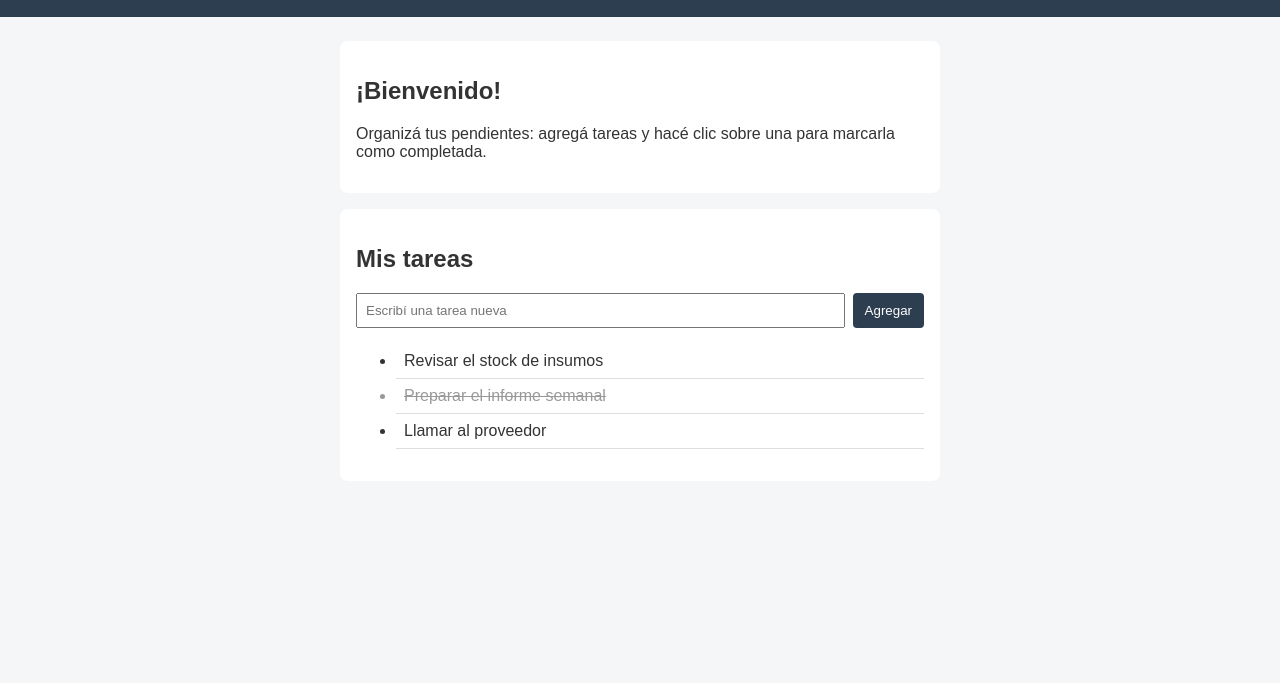
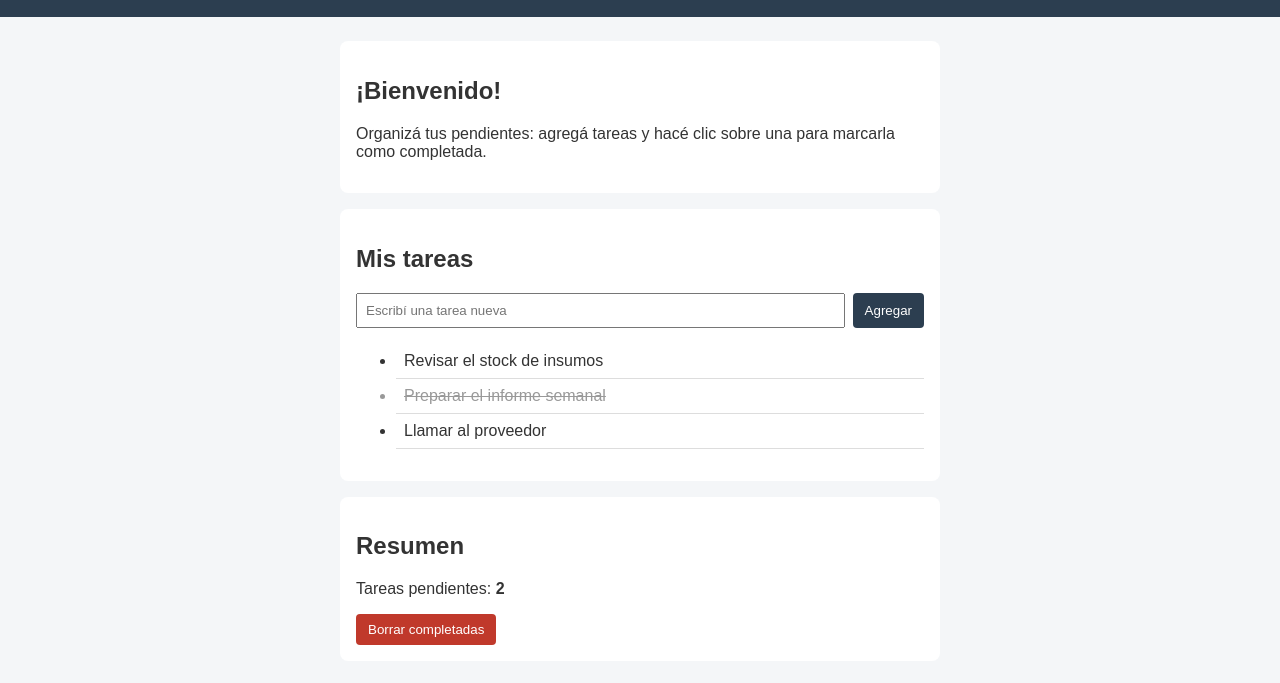
Before and after one commit to joaquinDemarchi/parcial2-v2-software, a plain HTML site: page index.html in a window 1280 px wide. Shown: the part 95-778 px from the top of the page. Drawn offline with Linux system fonts and the light colour scheme.

Commit message:
seccion de resumen con contador y boton para borrar completadas

```diff
--- a/app.js
+++ b/app.js
@@ -1,6 +1,8 @@
 const formulario = document.getElementById('form-tarea');
 const entrada = document.getElementById('input-tarea');
 const lista = document.getElementById('lista-tareas');
+const contadorPendientes = document.getElementById('contador-pendientes');
+const botonLimpiar = document.getElementById('boton-limpiar');
 
 let tareas = [
   { texto: 'Revisar el stock de insumos', completada: false },
@@ -27,6 +29,8 @@ function mostrarTareas() {
 
     lista.appendChild(item);
   });
+
+    actualizarResumen();
 }
 
 formulario.addEventListener('submit', (evento) => {
@@ -42,4 +46,14 @@ formulario.addEventListener('submit', (evento) => {
   mostrarTareas();
 });
 
+function actualizarResumen() {
+  const pendientes = tareas.filter((tarea) => !tarea.completada).length;
+  contadorPendientes.textContent = pendientes;
+}
+
+botonLimpiar.addEventListener('click', () => {
+  tareas = tareas.filter((tarea) => !tarea.completada);
+  mostrarTareas();
+});
+
 mostrarTareas();
--- a/index.html
+++ b/index.html
@@ -25,6 +25,12 @@
       </form>
       <ul id="lista-tareas"></ul>
     </section>
+
+    <section id="resumen">
+      <h2>Resumen</h2>
+      <p>Tareas pendientes: <strong id="contador-pendientes">0</strong></p>
+      <button id="boton-limpiar">Borrar completadas</button>
+    </section>
   </main>
 
   <script src="app.js"></script>
--- a/styles.css
+++ b/styles.css
@@ -54,3 +54,7 @@ li.completada {
   text-decoration: line-through;
   color: #999;
 }
+
+#boton-limpiar {
+  background-color: #c0392b;
+}
```
